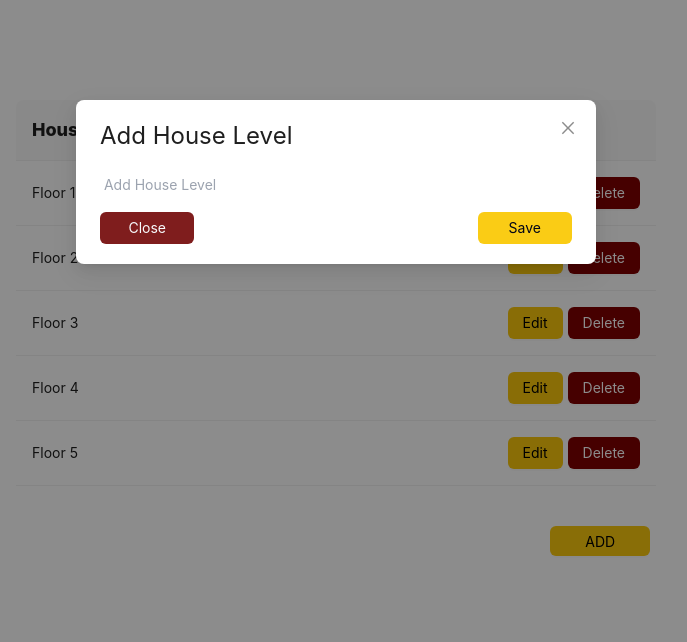
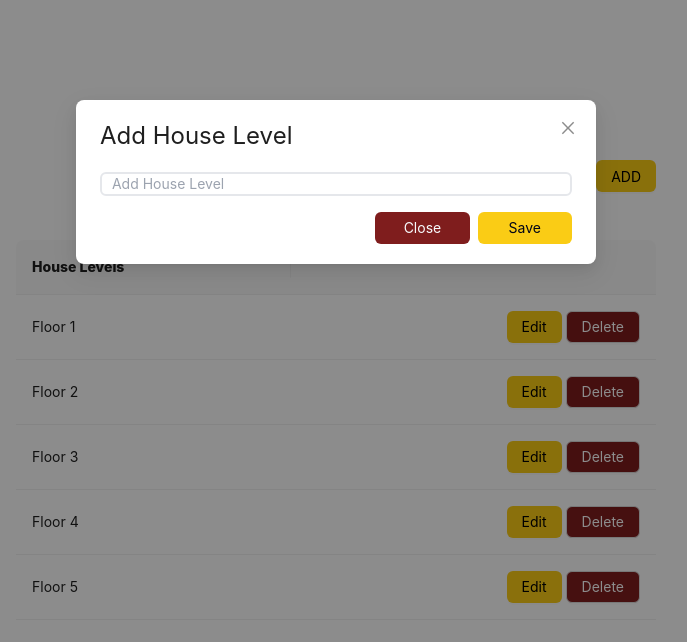
Before and after one commit to MohsinGhani/Realstate, a Next.js app: page /dataTable in a window 1280 px wide. Both pictures are taken after a click on the button "ADD". Shown: the top 642 px of the page, without its empty margins (304-991 px from the left). Built offline with nearby package versions, Linux system fonts and the light colour scheme.

Commit message:
implement delete popup modal and minor  fixing

```diff
--- a/src/app/dataTable/page.tsx
+++ b/src/app/dataTable/page.tsx
@@ -1,6 +1,6 @@
 "use client";
 import React, { useState } from "react";
-import { Table, Button, Modal, Typography } from "antd";
+import { Table, Button, Modal, Typography, message, Popconfirm } from "antd";
 
 const initialData = [
   {
@@ -30,18 +30,18 @@ const TableComponent: React.FC = () => {
   const [selectedItem, setSelectedItem] = useState<any>(null);
   const [isModalVisible, setIsModalVisible] = useState(false);
 
+  const confirm = (record: any) => {
+    console.log("🚀  record:", record);
+    deleteItem(record);
+    message.success("Click on Yes");
+  };
+  const cancel = () => {
+    message.error("Click on No");
+  };
+
   const columns = [
     {
-      title: (
-        <span
-          style={{
-            fontWeight: "800",
-            fontSize: "18px",
-          }}
-        >
-          House Levels
-        </span>
-      ),
+      title: <span className="font-extrabold text-18">House Levels</span>,
       dataIndex: "name",
       key: "name",
     },
@@ -50,26 +50,24 @@ const TableComponent: React.FC = () => {
       render: (_: any, record: any) => (
         <div style={{ display: "flex", justifyContent: "flex-end" }}>
           <Button
-            style={{
-              backgroundColor: "#F9C70C",
-              border: "none",
-              color: "black",
-              marginRight: "5px",
-            }}
+            className="bg-yellow-400 border-none text-black mr-1"
             onClick={() => editItem(record)}
           >
             Edit
           </Button>
-          <Button
-            style={{
-              backgroundColor: "#800000",
-              border: "none",
-              color: "white",
-            }}
-            onClick={() => deleteItem(record)}
+
+          <Popconfirm
+            className="text-black"
+            title="Are you sure to delete this task?"
+            onConfirm={() => confirm(record)}
+            onCancel={cancel}
+            okText="Yes"
+            cancelText="No"
           >
-            Delete
-          </Button>
+            <Button className="bg-red-900 text-white" href="#">
+              Delete
+            </Button>
+          </Popconfirm>
         </div>
       ),
     },
@@ -115,14 +113,55 @@ const TableComponent: React.FC = () => {
 
   return (
     <div>
-      <div
-        style={{
-          marginTop: "100px",
-          display: "flex",
-          justifyContent: "center",
-          flexDirection: "row",
-        }}
-      >
+      <div className="flex text-black w-3/4 justify-end items-end mt-40">
+        <Button
+          className="bg-yellow-400 border-none text-black w-100 h-30 rounded-md text-center"
+          onClick={handleAddModalOpen}
+        >
+          ADD
+        </Button>
+
+        <Modal
+          open={isAddModalVisible}
+          onCancel={handleAddModalClose}
+          footer={null}
+        >
+          <form
+            className="flex justify-center flex-col"
+
+            // onSubmit={handleSubmit}
+          >
+            <Typography className="fw-800 text-2xl">Add House Level</Typography>
+            <div className="flex w-full">
+              <input
+                className="w-full h-6 mb-4 mt-5  border-2 rounded-md px-1.5   pb-px"
+                type="text"
+                name="name"
+                // value={formData.name || ""}
+                // onChange={handleChange}
+                placeholder=" Add House Level"
+              />
+            </div>
+
+            <div className="flex  justify-end  bg-maroon-800">
+              <button
+                className="bg-red-900  text-slate-50 border-none w-1/5 rounded-md h-8 mr-2"
+                onClick={handleAddModalClose}
+                type="submit"
+              >
+                Close
+              </button>
+              <button
+                className="bg-yellow-400 border-none text-slate-950 w-1/5 rounded-md h-8 "
+                type="submit"
+              >
+                Save
+              </button>
+            </div>
+          </form>
+        </Modal>
+      </div>
+      <div className="mt-100 flex justify-center  flex-row mt-12">
         <Table
           className=""
           style={{
@@ -141,94 +180,12 @@ const TableComponent: React.FC = () => {
           <ItemForm item={selectedItem} onSave={handleSave} />
         </Modal>
       </div>
-      <div
-        style={{
-          display: "flex",
-
-          color: "black",
-          width: "74.555%",
-          justifyContent: "flex-end",
-          alignItems: "flex-end",
-          marginTop: "40px",
-        }}
-      >
-        <Button
-          style={{
-            backgroundColor: "#F9C70C",
-            border: "none",
-            color: "black",
-            // marginRight: "5px",
-            width: "100px",
-            height: "30px",
-            borderRadius: "6px",
-            // fontWeight: "600",
-            textAlign: "center",
-          }}
-          onClick={handleAddModalOpen}
-        >
-          ADD
-        </Button>
-
-        <Modal
-          visible={isAddModalVisible}
-          onCancel={handleAddModalClose}
-          footer={null}
-        >
-          <form
-            style={{
-              display: "flex",
-              justifyContent: "center",
-              flexDirection: "column",
-            }}
-
-            // onSubmit={handleSubmit}
-          >
-            <Typography
-              className="fw-800 text-2xl"
-              // style={{
-              //   fontWeight: "800",
-              //   fontSize: "18px",
-              // }}
-            >
-              Add House Level
-            </Typography>
-            <div className="flex w-full">
-              <input
-                className="w-full h-6 mb-4 mt-5"
-                type="text"
-                name="name"
-                // value={formData.name || ""}
-                // onChange={handleChange}
-                placeholder=" Add House Level"
-              />
-            </div>
-
-            <div className="flex  justify-between bg-maroon-800">
-              <button
-                className="bg-red-900  text-slate-50 border-none   w-1/5 rounded-md  h-8 "
-                onClick={handleAddModalClose}
-                type="submit"
-              >
-                Close
-              </button>
-              <button
-                className="bg-yellow-400 border-none text-slate-950 w-1/5 rounded-md h-8 "
-                type="submit"
-              >
-                Save
-              </button>
-            </div>
-          </form>
-        </Modal>
-      </div>
     </div>
   );
 };
 
 const ItemForm: React.FC<any> = ({ item, onSave }) => {
   const [formData, setFormData] = useState(item || {});
-  console.log("🚀 ~ formData:", formData);
-
   const handleChange = (e: React.ChangeEvent<HTMLInputElement>) => {
     setFormData({ ...formData, [e.target.name]: e.target.value });
   };
@@ -242,7 +199,7 @@ const ItemForm: React.FC<any> = ({ item, onSave }) => {
     <form className="flex  justify-center flex-col" onSubmit={handleSubmit}>
       <div className="flex w-100%">
         <input
-          className="w-full h-6 mb-4"
+          className="w-full h-6 mb-4  border-2 rounded-md px-1.5   pb-px"
           type="text"
           name="name"
           value={formData.name || ""}
@@ -250,7 +207,7 @@ const ItemForm: React.FC<any> = ({ item, onSave }) => {
         />
       </div>
 
-      <div className="flex justify-center">
+      <div className="flex  justify-end">
         <button
           className="bg-yellow-400 border-none  text-slate-950  w-1/5 rounded-md h-8"
           type="submit"
--- a/src/app/landingPage/page.tsx
+++ b/src/app/landingPage/page.tsx
@@ -5,17 +5,9 @@ import { useRouter } from "next/navigation";
 const LandingPage = () => {
   const router = useRouter();
   return (
-    <div
-      style={{
-        display: "flex",
-        color: "black",
-        height: " 80vh",
-        width: "100%",
-        justifyContent: "center",
-        alignItems: "center",
-      }}
-    >
+    <div className="w-full flex  text-black justify-center items-center ">
       <div
+        className="flex  shadow-neutral-950"
         style={{
           display: "flex",
           boxShadow: "rgba(0, 0, 0, 0.1) 0px 4px 12px",
```
